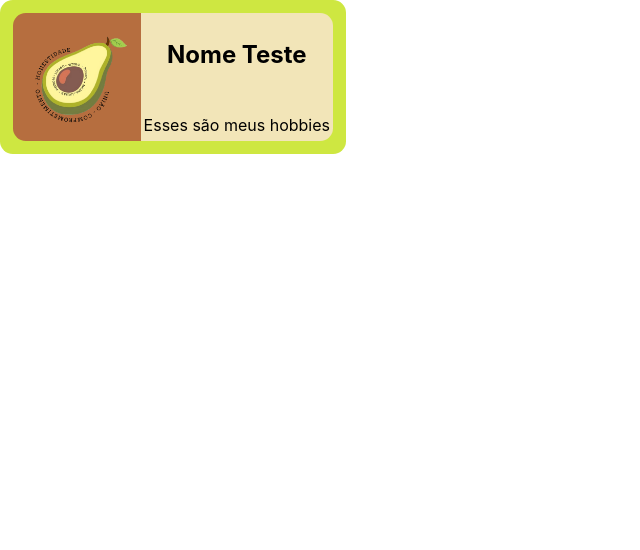
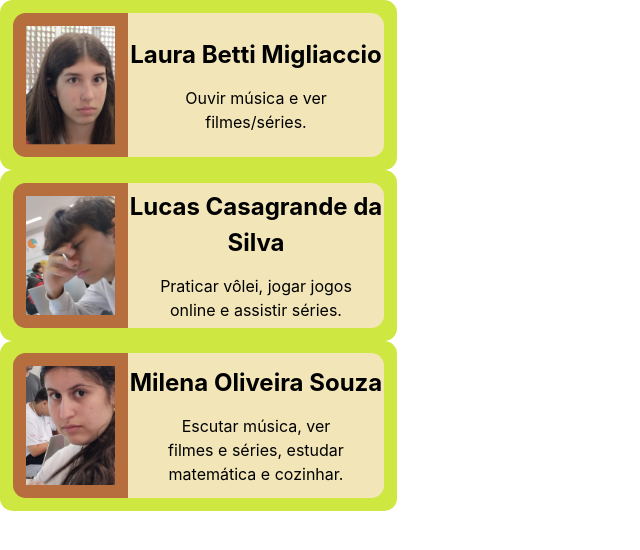
Before and after one commit to vitorcecato-sesi/desafio-react-grupo3, a React (Vite) app: page / in a window 1280 px wide. Shown: the top 550 px of the page, without its empty margins (0-640 px from the left). Built offline with nearby package versions, Linux system fonts and the light colour scheme.

Commit message:
3 perfis primeiros

```diff
--- a/src/App.css
+++ b/src/App.css
@@ -2,3 +2,9 @@
   margin: 0;
   padding: 0;
 }
+
+.container-cartoes {
+  display: flex;
+  flex-direction: column;
+  gap: 1vw;
+}
--- a/src/App.jsx
+++ b/src/App.jsx
@@ -1,12 +1,18 @@
 import './App.css'
 import Perfil from "./components/Perfis"
-import Teste from "./assets/logoG3.png"
+import fotoPerfilLauraB from "./assets/fotoUsuarioLauraB.png"
+import fotoPerfilLucas from "./assets/fotoUsuarioLucas.png"
+import fotoPerfilMilena from "./assets/fotoUsuarioMilena.png"
 
 function App() {
 
   return (
     <>
-      <Perfil foto={Teste} nome="Nome Teste" hobbies="Esses são meus hobbies"/>
+      <Perfil foto={fotoPerfilLauraB} nome="Laura Betti Migliaccio" hobbies="Ouvir música e ver filmes/séries."/>
+
+      <Perfil foto={fotoPerfilLucas} nome="Lucas Casagrande da Silva" hobbies="Praticar vôlei, jogar jogos online e assistir séries."/>
+
+      <Perfil foto={fotoPerfilMilena} nome="Milena Oliveira Souza" hobbies="Escutar música, ver filmes e séries, estudar matemática e cozinhar."/>
     </>
   )
 }
--- a/src/components/Perfis.css
+++ b/src/components/Perfis.css
@@ -11,25 +11,32 @@
 display: flex;
 flex-direction: column;
 background-color: #F2E5B8;
-width: 15vw;
-height: 10vw;
+justify-content: center;
+align-items: center;
+gap: 1vw;
+width: 20vw;
+height: auto;
 text-align: center;
 border-top-right-radius: 1vw;
 border-bottom-right-radius: 1vw;
 }
 
 .fotoPerfil {
-    width: 10vw;
-    height: 10vw;
+    width: 7vw;
+    height: auto;
     background-color: #B66E3F;
+    padding: 1vw;
     border-top-left-radius: 1vw;
     border-bottom-left-radius: 1vw;
 }
 
 .nome {
     font-size: 1.5em;
+    margin: 0;
 }
 
 .hobbies {
-    font-size: 1 em;
+    font-size: 1em;
+    margin: 0;
+    width: 15vw;
 }
```
